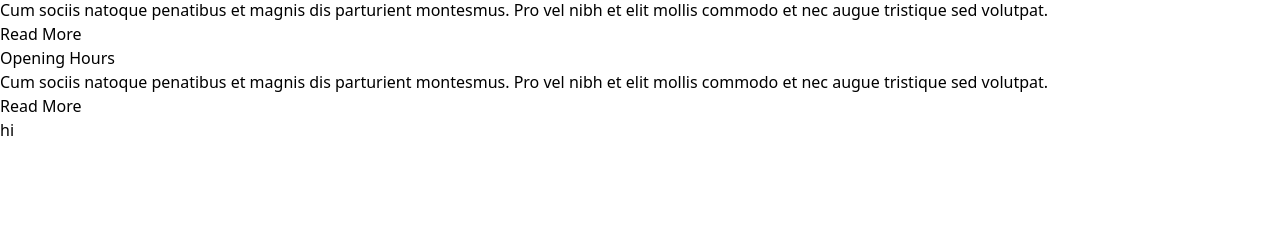
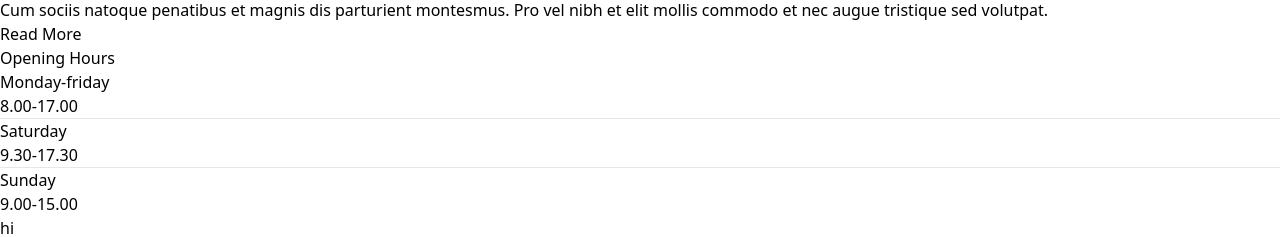
Before and after one commit to jahedasultana/Health-Track, a React (Vite) app in the folder client/: page / in a window 1280 px wide. Shown: the part 1982-2219 px from the top of the page. Before the commit the page ends 2124 px from the top, so only its background shows below. Built offline with nearby package versions, Linux system fonts and the light colour scheme.

Commit message:
added date

```diff
--- a/client/src/pages/home/home/topDoctors/TopDoctors.jsx
+++ b/client/src/pages/home/home/topDoctors/TopDoctors.jsx
@@ -14,8 +14,22 @@ const TopDoctors = () => {
             </div>
             <div className="p-10 bg-[#02a0ac] text-white space-y-4">
                 <h2 className="text-[25px]">Opening Hours</h2>
-            <p>Cum sociis natoque penatibus et magnis dis parturient montesmus. Pro vel nibh et elit mollis commodo et nec augue tristique sed volutpat.</p>
-            <button className="px-3 py-2 border border-gray-100/50">Read More</button>
+           <div className="flex justify-between">
+           <p>Monday-friday</p>
+           <p>8.00-17.00</p>
+           </div>
+           <hr className="opacity-60"/>
+           <div className="flex justify-between">
+           <p>Saturday</p>
+           <p>9.30-17.30</p>
+           </div>
+           <hr className="opacity-60"/>
+           <div className="flex justify-between">
+           <p>Sunday</p>
+           <p>9.00-15.00</p>
+           </div>
+
+
             </div>
 
         </div>
```
